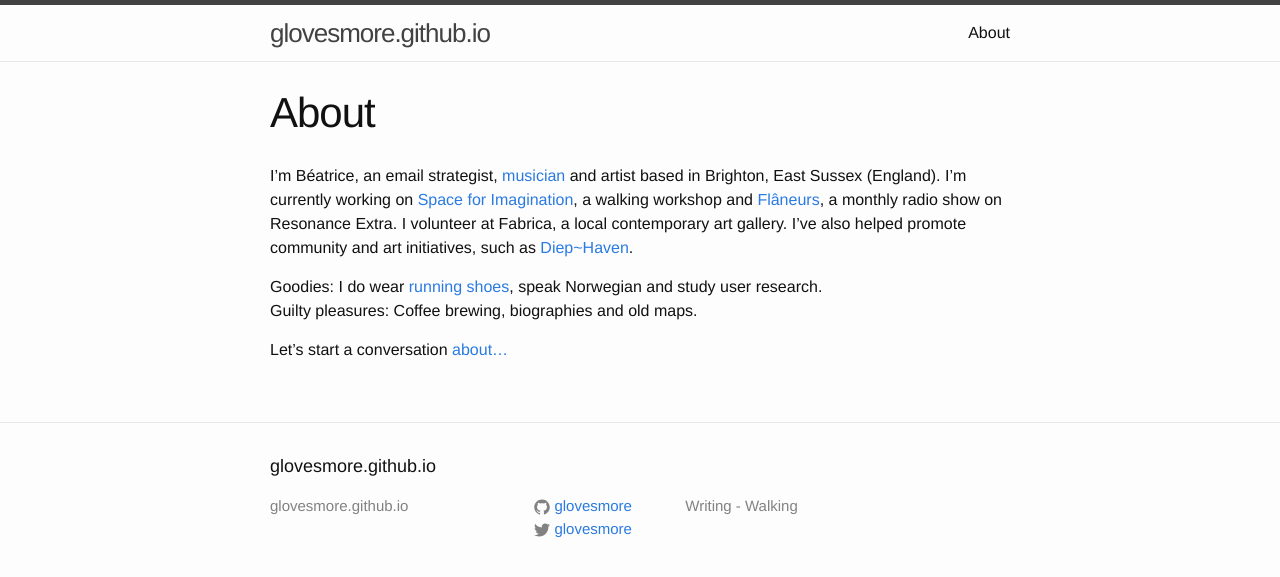
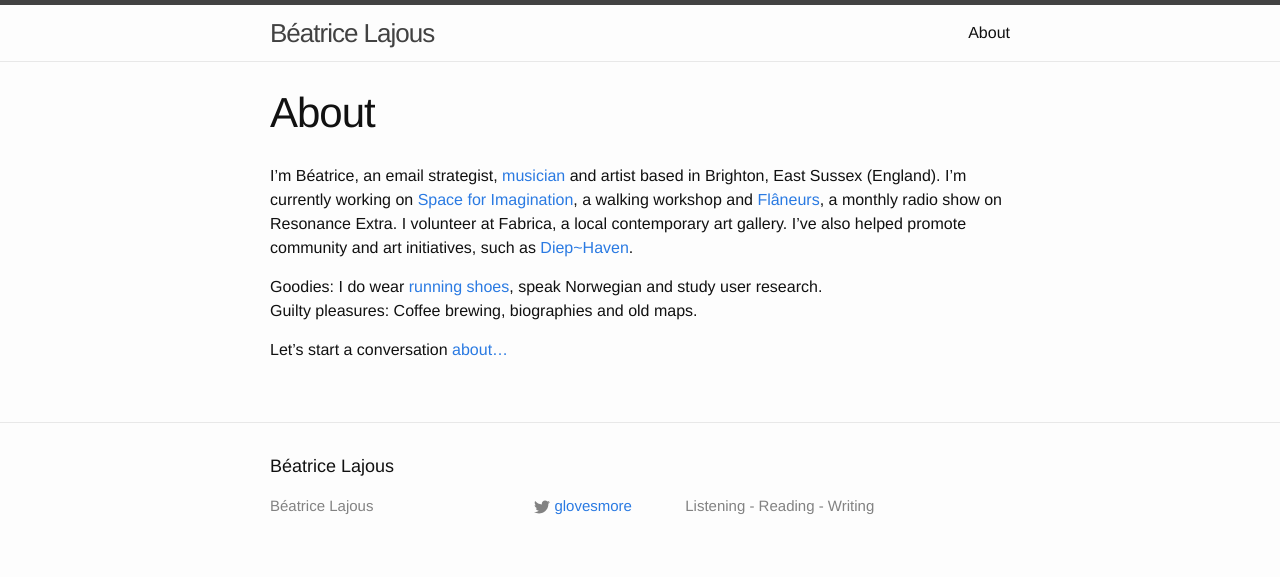
Before and after one commit to Glovesmore/glovesmore.github.io, a Jekyll site: the page built from about.md, in a window 1280 px wide. Shown: the top 577 px of the page. Built offline with Jekyll 4.4.1, drawn with Linux system fonts in a browser that asks for light colours.

Commit message:
Edits site - links

```diff
--- a/_config.yml
+++ b/_config.yml
@@ -1,11 +1,11 @@
 # Site settings
+title: Béatrice Lajous
 description: > # this means to ignore newlines until "baseurl:"
-   Writing - Walking
+   Listening - Reading - Writing
 
 baseurl: "" # the subpath of your site, e.g. /blog/
 url: "glovesmore.github.io" # the base hostname & protocol for your site
 twitter_username: glovesmore
-github_username: glovesmore
 
 # Build settings
 markdown: kramdown
```
